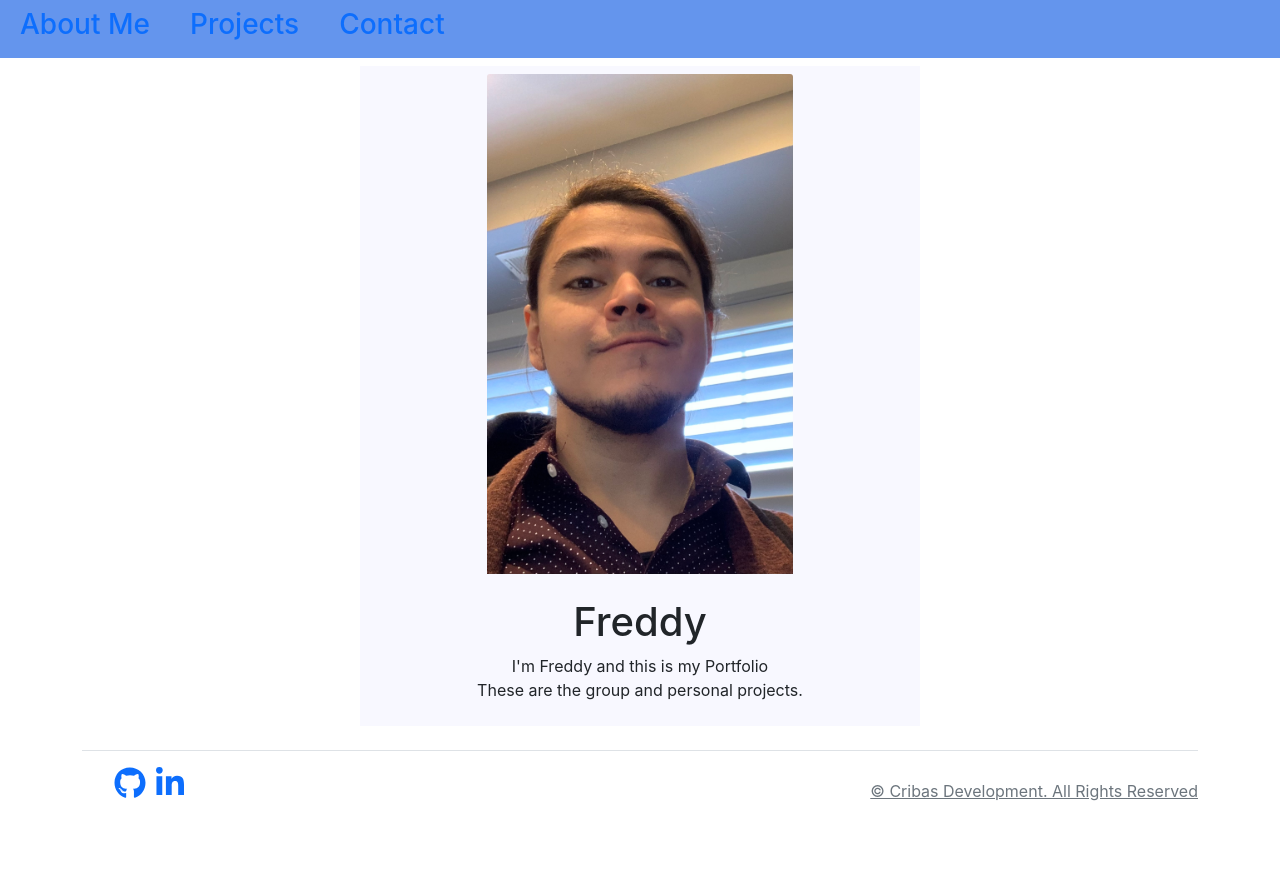
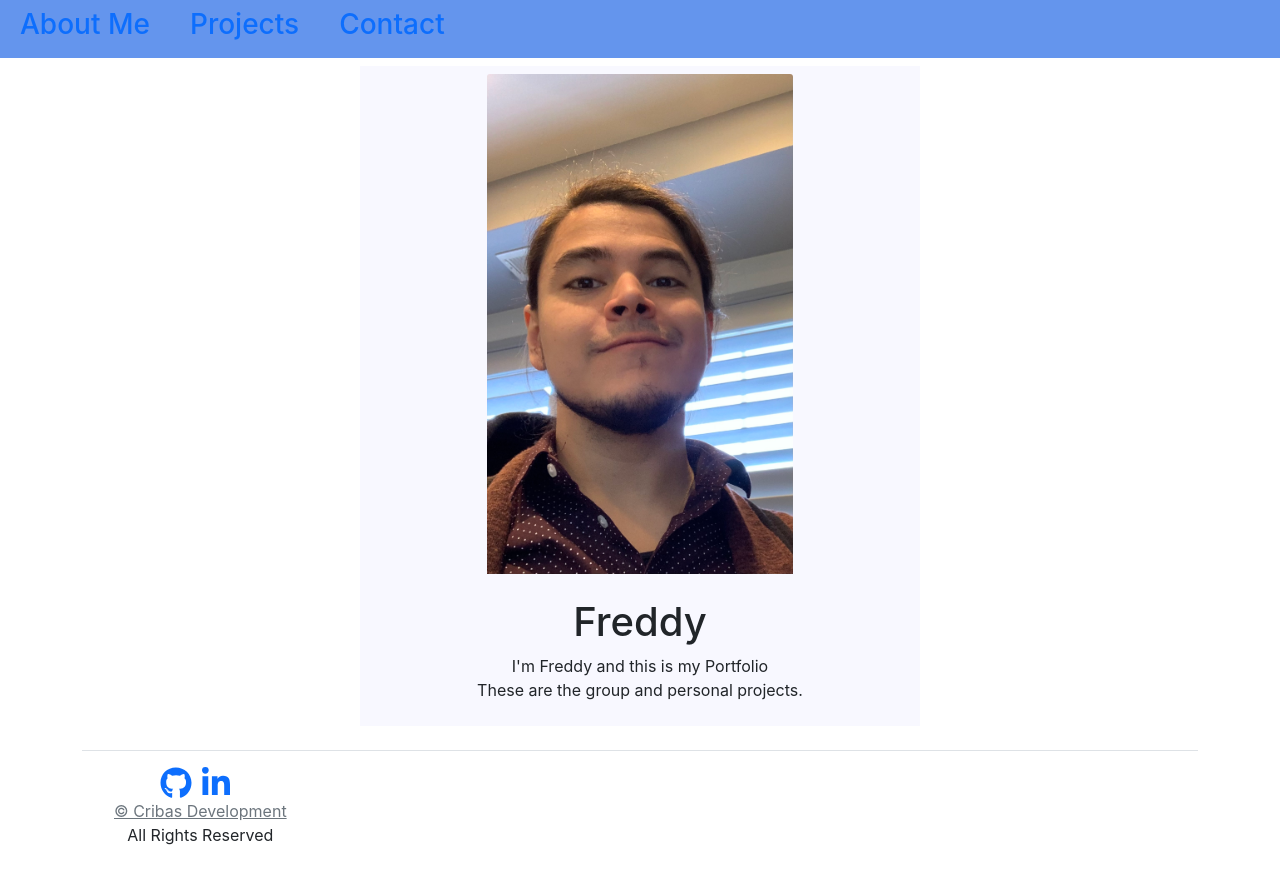
Before and after one commit to rakky21/re-ux, a React (Create React App) app: page / in a window 1280 px wide. Shown: the top 884 px of the page. Before the commit the page ends 855 px from the top, so only its background shows below. Built offline with nearby package versions, Linux system fonts and the light colour scheme.

Commit message:
changing the footer layout

```diff
--- a/src/App.js
+++ b/src/App.js
@@ -5,7 +5,7 @@ import About from "./components/About/About";
 import Projects from "./components/Projects/Projects";
 import Contact from "./components/Contact/Contact";
 import Footer from "./components/Footer/Footer";
-
+import "./index.css";
 function App() {
 
   const categories =
--- a/src/components/Footer/Footer.js
+++ b/src/components/Footer/Footer.js
@@ -4,7 +4,8 @@ import { FaGithub, FaLinkedinIn } from "react-icons/fa";
 function Footer() {
   return (
     <div className="container">
-      <footer className="d-flex justify-content-between align-items-center py-3 my-4 border-top">
+      <footer className=" justify-content-between align-items-center py-3 my-4 border-top">
+        <div className="center">
           <div className="col-md-4 d-flex">
             <ul>
               <a
@@ -15,7 +16,6 @@ function Footer() {
               >
                 <FaGithub size="2em" title="GitHub" />
               </a>
-
               <a
                 href="https://www.linkedin.com/in/freddy-cribas-038713177/"
                 target="_blank"
@@ -23,15 +23,14 @@ function Footer() {
                 className="mb-3 me-2"
               >
                 <FaLinkedinIn size="2em" title="LinkedIn" />
+                <br />
               </a>
+              <a className="text-muted " href="/">
+                © Cribas Development
+              </a>
+              <br />
+              All Rights Reserved
             </ul>
-        </div>
-
-        <div className="nav col-md-4 justify-content-end list-unstyled d-flex">
-          <div>
-            <a className="text-muted" href="/">
-              © Cribas Development. All Rights Reserved
-              </a>
           </div>
         </div>
       </footer>
```
Lines whose indentation alone changed are shown as unchanged.
